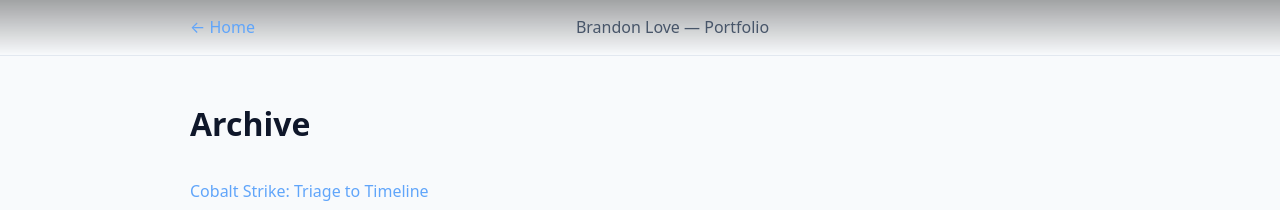
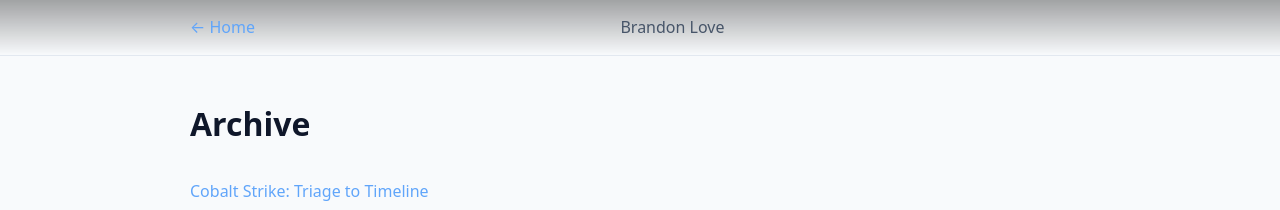
Before and after one commit to Love2150/Love2150.github.io, a Jekyll site: the page built from archive/index.html, in a window 1280 px wide. Shown: the top 210 px of the page. Built offline with Jekyll 4.4.1, drawn with Linux system fonts in a browser that asks for light colours; part of the change alters nothing that is shown.

Commit message:
Update _config.yml

```diff
--- a/_config.yml
+++ b/_config.yml
@@ -1,10 +1,13 @@
-title: "Brandon Love — Portfolio"
-url: "https://Love2150.github.io"
+title: "Brandon Love"
+description: "Cybersecurity analyst | DFIR, blue team, and write-ups"
+url: "https://love2150.github.io"   # lowercase is safest
+baseurl: ""                          # "" for user site; "/repo-name" for project site
 theme: null
 
 plugins:
   - jekyll-feed
   - jekyll-sitemap
+  # - jekyll-seo-tag   # optional; add if you want richer meta tags
 
 markdown: kramdown
 kramdown:
@@ -16,3 +19,4 @@ collections:
 
 permalink: "/:categories/:year/:month/:day/:title/"
 timezone: "America/Chicago"
+future: true
```
